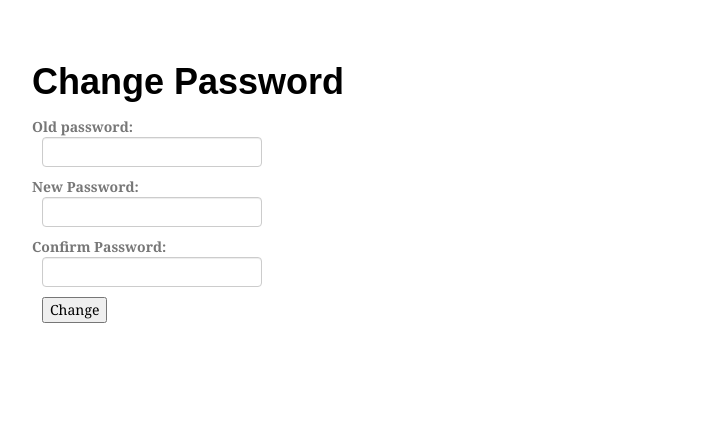
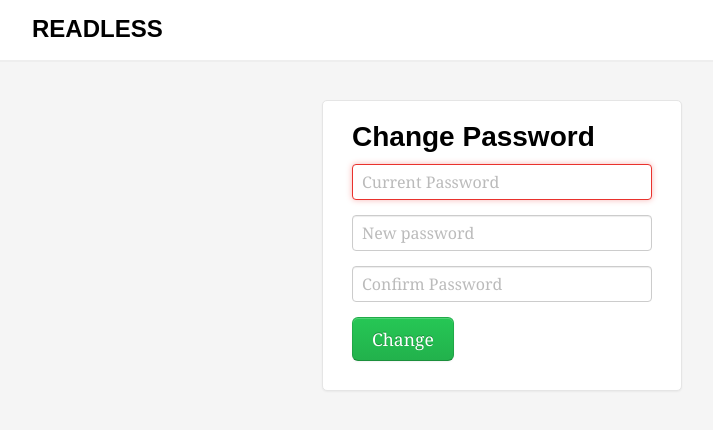
Before and after one commit to Arun-UB/Readless, a Flask app: page /changePassword in a window 1280 px wide. Shown: the top 430 px of the page, without its empty margins (138-851 px from the left). Run offline with Flask 2, Linux system fonts and the light colour scheme; the visitor is signed in with stand-in values (Sample User, id 1); parts of the project's set-up code (start-up, migrations or seed data) failed here and were passed over; some web fonts are replaced.

Commit message:
Added change password to the UI

```diff
--- a/server/templates/changePassword.html
+++ b/server/templates/changePassword.html
@@ -1,16 +1,50 @@
 {% extends "layout.html" %}
 {% block body %}
-  <h2>Change Password</h2>
-  {% if error %}<p class=error><strong>Error:</strong> {[ error ]}{% endif %}
-  <form action="{[ url_for('changePassword') ]}" method=post>
-    <dl>
-      <dt>Old password:
-      <dd><input type=password name=Old_Password>
-      <dt>New Password:
-      <dd><input type=password name=New_Password>
-      <dt>Confirm Password:
-      <dd><input type=password name=Confirm_Password>
-      <dd><input type=submit value=Change>
-    </dl>
-  </form>
+<link rel="stylesheet" type="text/css" href="{[ url_for('static', filename='../static/css/signin.css')]}">
+<script>window.jQuery || document.write('<script src="static/js/libs/jquery-1.7.1.min.js"><\/script>')</script>
+<script src="{[ url_for('static', filename='../static/js/bootstrap.min.js')]}"></script>
+
+<header>
+
+
+            <div class="navbar navbar-fixed-top ">
+
+                <div class="navbar-inner">
+                    <div class="container">
+                        <a class="brand" data-toggle="modal" href="#modalAbout">
+                            Readless
+                        </a>
+
+
+                        <div class="nav pull-right">
+
+
+                        </div>
+                    </div>
+                </div>
+            </div>
+
+
+        </header>
+
+
+
+{% if error %}<div class="container">
+  <div class="span5 offset3 alert alert-info fade in" >
+            <button type="button" class="close" data-dismiss="alert">×</button>
+            <span>{[ error ]}</span>
+          </div> </div>{% endif %}
+
+   <div class="container">
+
+        <form action="{[ url_for('changePassword') ]}" class="form-signin" method="post">
+        <h3 class="form-signin-heading">Change Password</h3>
+
+        <input type="password" class="input-block-level" autofocus required placeholder="Current Password" name="Old_Password">
+        <input type="password" class="input-block-level" required placeholder="New password" name="New_Password">
+        <input type="password" name="password" class="input-block-level" required placeholder="Confirm Password" name="Confirm_Password">
+
+        <input class="btn btn-large btn-success" type="submit" value="Change">
+      </form>
+</div>
 {% endblock %}
--- a/server/templates/index.html
+++ b/server/templates/index.html
@@ -61,7 +61,8 @@
                             <li class="dropdown">
                                 <a href="#" id="name"  class="dropdown-toggle" data-toggle="dropdown"><span ng-bind="uName"></span><b class="caret"></b></a>
                                 <ul class="dropdown-menu">
-                                    <li><a href="#">Settings</a></li>
+                                    <li><a href="/changePassword">Change Password</a>
+                                                                      </li>
                                     <li class="divider"></li>
                                     <li><a href="/signout">Sign out</a></li>
                                 </ul>
--- a/server/templates/signup.html
+++ b/server/templates/signup.html
@@ -20,6 +20,7 @@
                     </div>
                 </div>
             </div>
+    </header>
 
   {% if error %}<div class="container">
   <div class="span5 offset3 alert alert-info fade in" >
```
